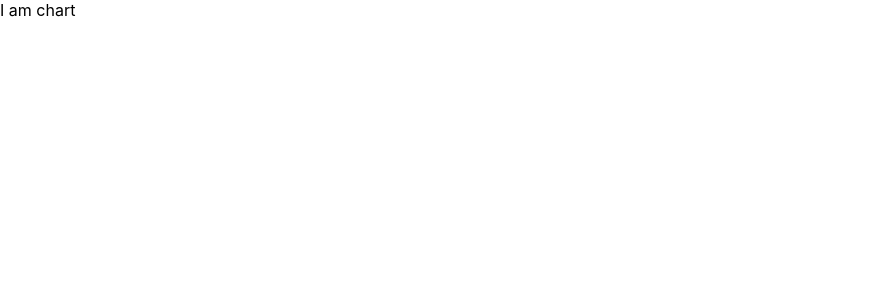
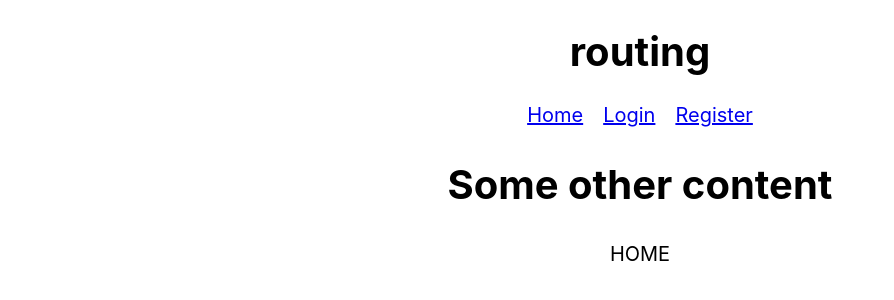
Before and after one commit to summer-Zzz/crypto-tracker, a React (Create React App) app: page / in a window 1280 px wide. Shown: the top 300 px of the page, without its empty margins (0-894 px from the left). Built offline with nearby package versions, Linux system fonts and the light colour scheme.

Commit message:
setting up front-end routes

```diff
--- a/package.json
+++ b/package.json
@@ -12,6 +12,7 @@
     "d3": "^6.7.0",
     "react": "^17.0.2",
     "react-dom": "^17.0.2",
+    "react-router-dom": "^5.2.0",
     "react-scripts": "4.0.3",
     "web-vitals": "^1.1.1"
   },
--- a/src/App.css
+++ b/src/App.css
@@ -1,8 +1,18 @@
 .App {
   text-align: center;
+  font-size: 20px;
 }
 
-.App-logo {
+h1, h2 {
+  font-size: 2em;
+}
+
+a{
+  display: inline-block;
+  margin:0 0.5em;
+}
+
+/* .App-logo {
   height: 40vmin;
   pointer-events: none;
 }
@@ -35,4 +45,4 @@
   to {
     transform: rotate(360deg);
   }
-}
+} */
--- a/src/App.js
+++ b/src/App.js
@@ -1,5 +1,10 @@
 import { useState } from 'react'
-
+import {
+  BrowserRouter as Router,
+  Switch,
+  Route,
+  Link
+} from "react-router-dom";
 import logo from './logo.svg';
 
 import Chart from './components/Chart'
@@ -8,8 +13,37 @@ import './App.css';
 import { formatPrefix } from 'd3-format';
 
 function App() {
+  const [number, setNumber] = useState(0)
   return (
-    <Chart />
+    <Router>
+    <div className="App">
+      <header>
+        <h1 onClick={() => setNumber(number + 1)}>routing</h1>
+        <nav>
+          <Link to="/">Home</Link>
+          <Link to="/login">Login</Link>
+          <Link to="/register">Register</Link>
+        </nav>
+      </header>
+      <main>
+        <h2>Some other content</h2>
+        {/* {viewMode === "home" && <p>HOME</p>}
+        {viewMode === "login" && <p>LOGIN</p>}
+        {viewMode === "register" && <p>REGISTER</p>} */}
+        <Switch>
+          <Route path="/register">
+            <p>REGISTER</p>
+          </Route>
+          <Route path="/login">
+            <p>LOGIN</p>
+          </Route>
+          <Route path="/">
+            <p>HOME</p>
+          </Route>
+        </Switch>
+      </main>
+    </div>
+    </Router>
   );
 }
 
```
Also changed, not shown: 2 other files (tests, documents, lock files or other folders).
